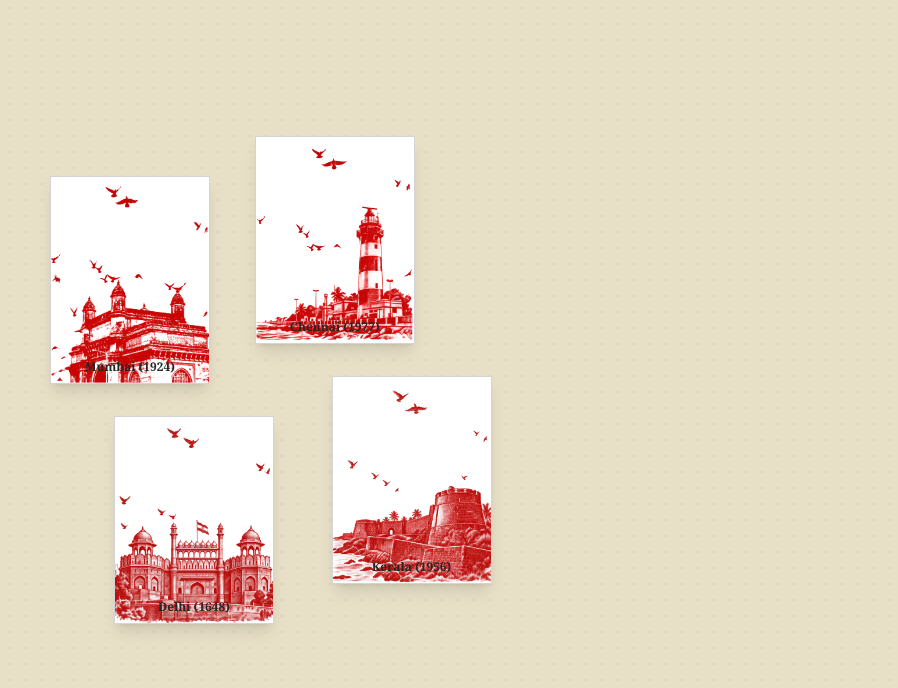
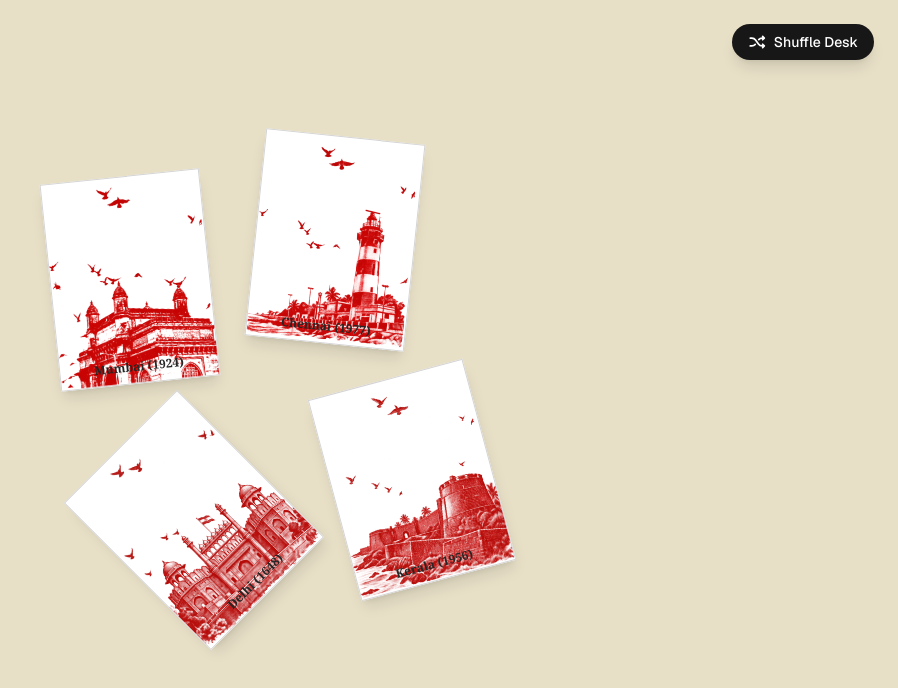
Before and after one commit to Pritam-72/Project_Components, a Next.js app in the folder kage_lab/: page /stamps in a window 1280 px wide. Shown: the top 688 px of the page, without its empty margins (382-1280 px from the left). Built offline with nearby package versions, Linux system fonts and the light colour scheme.

Commit message:
feat(stamps): implement postal deck shuffle animation with Motion physics

```diff
--- a/kage_lab/src/app/stamps/page.tsx
+++ b/kage_lab/src/app/stamps/page.tsx
@@ -1,20 +1,41 @@
 "use client";
-import React, { useState } from "react";
+import React, { useState, useCallback } from "react";
 import Image from "next/image";
 import { motion } from "motion/react";
+import { PiShuffleBold } from "react-icons/pi";
 import { STAMPS_DATA, StampItem } from "./data";
 
 export default function StampsPage() {
-  const [stampList] = useState<StampItem[]>(STAMPS_DATA);
+  const [stampList, setStampList] = useState<StampItem[]>(STAMPS_DATA);
   const [selectedStamp, setSelectedStamp] = useState<StampItem | null>(null);
+
+  const shuffleStamps = useCallback(() => {
+    setStampList((prev) =>
+      prev.map((s) => ({
+        ...s,
+        x: Math.floor(Math.random() * 40) + 30,
+        y: Math.floor(Math.random() * 40) + 30,
+        rotate: Math.floor(Math.random() * 60) - 30,
+      }))
+    );
+  }, []);
 
   return (
     <div className="relative w-screen h-screen bg-[#e7dfc6] overflow-hidden select-none flex items-center justify-center">
-      <div className="absolute inset-0 bg-[radial-gradient(#0000000d_1px,transparent_1px)] [background-size:16px_16px] pointer-events-none" />
+      <div className="absolute top-6 right-6 z-30">
+        <button
+          onClick={shuffleStamps}
+          className="flex items-center gap-2 px-4 py-2 bg-neutral-900 text-white rounded-full shadow-lg hover:bg-neutral-800 active:scale-95 transition-all text-sm font-medium"
+        >
+          <PiShuffleBold size={18} />
+          <span>Shuffle Desk</span>
+        </button>
+      </div>
       {stampList.map((stamp) => (
         <motion.div
           key={stamp.id}
-          style={{ left: `${stamp.x}%`, top: `${stamp.y}%` }}
+          animate={{ left: `${stamp.x}%`, top: `${stamp.y}%`, rotate: stamp.rotate }}
+          transition={{ type: "spring", stiffness: 120, damping: 14 }}
           className="absolute -translate-x-1/2 -translate-y-1/2 cursor-pointer shadow-lg hover:shadow-2xl transition-shadow"
           onClick={() => setSelectedStamp(stamp)}
         >
```
